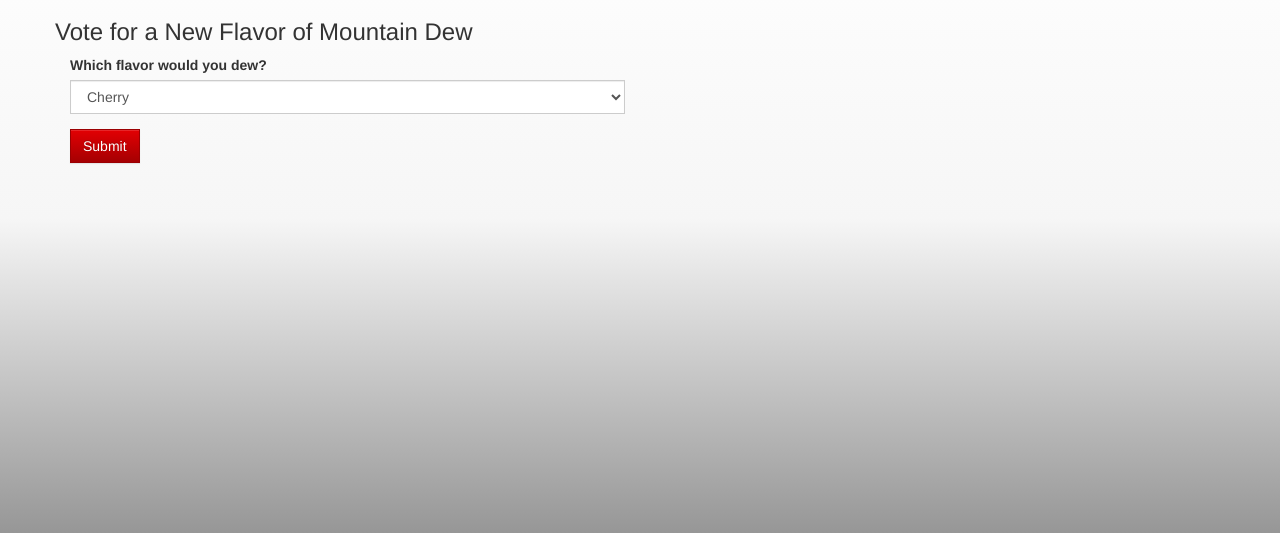
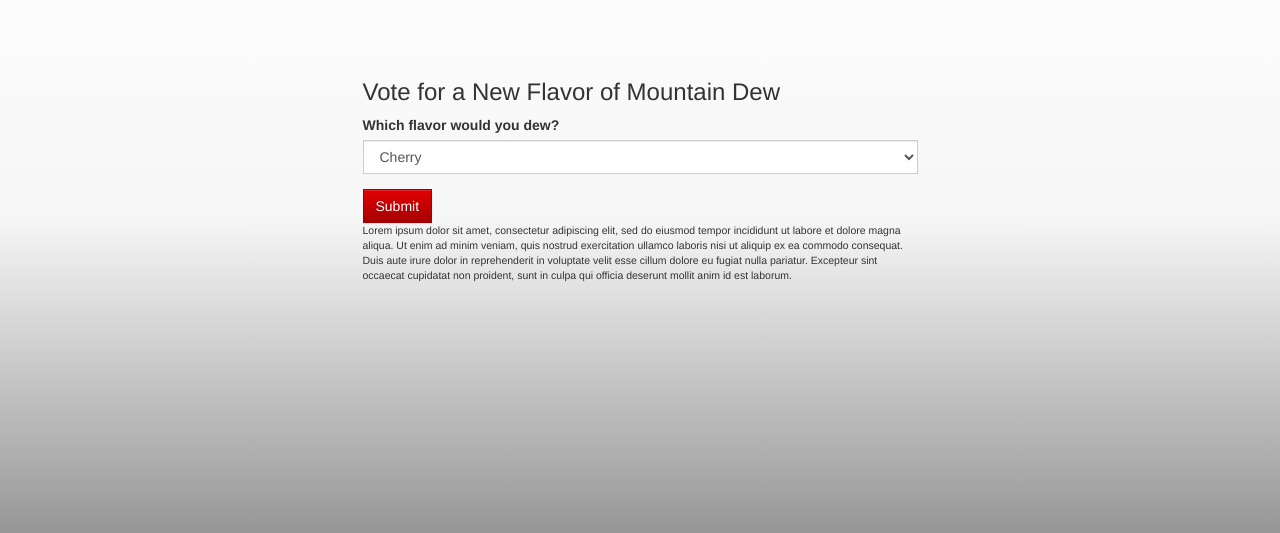
Before and after one commit to alexlanza/cs399_agency, a Django app: page /campaigns/mtndewpoll in a window 1280 px wide. Shown: the part 101-634 px from the top of the page. Run offline with Django 3.2, Linux system fonts and the light colour scheme; parts of the project's set-up code (start-up, migrations or seed data) failed here and were passed over; some libraries are stand-ins or nearby versions.

Commit message:
made the mountain dew page look a bit different

```diff
--- a/agency/static/css/custom.css
+++ b/agency/static/css/custom.css
@@ -19,7 +19,7 @@
 }
 
 .container-top-padding {
-    padding-top: 20px;
+    padding-top: 60px;
 }
 
 .tiny {
--- a/agency/templates/mtndewpoll.html
+++ b/agency/templates/mtndewpoll.html
@@ -7,10 +7,10 @@
 {% endblock %}
 {% block content %}
 
-    <div class="container">
+    <div class="container container-top-padding">
         <div class="row">
-            <h3>Vote for a New Flavor of Mountain Dew</h3>
-            <div class="col-sm-6">
+            <div class="col-sm-6 col-sm-offset-3">
+                <h3>Vote for a New Flavor of Mountain Dew</h3>
                 {% if messages %}
                     <div class='alert alert-success' role="alert">
                         {% for message in messages %}
@@ -26,6 +26,12 @@
                         <button class="btn btn-primary" type="submit">Submit</button>
                     {% endbuttons %}
                 </form>
+             <p class="tiny">Lorem ipsum dolor sit amet, consectetur adipiscing elit, sed do eiusmod tempor
+                    incididunt ut labore et dolore magna aliqua. Ut enim ad minim veniam, quis
+                    nostrud exercitation ullamco laboris nisi ut aliquip ex ea commodo consequat.
+                    Duis aute irure dolor in reprehenderit in voluptate velit esse cillum dolore eu
+                    fugiat nulla pariatur. Excepteur sint occaecat cupidatat non proident, sunt in
+                    culpa qui officia deserunt mollit anim id est laborum.</p>
             </div>
         </div>
     </div>
```
